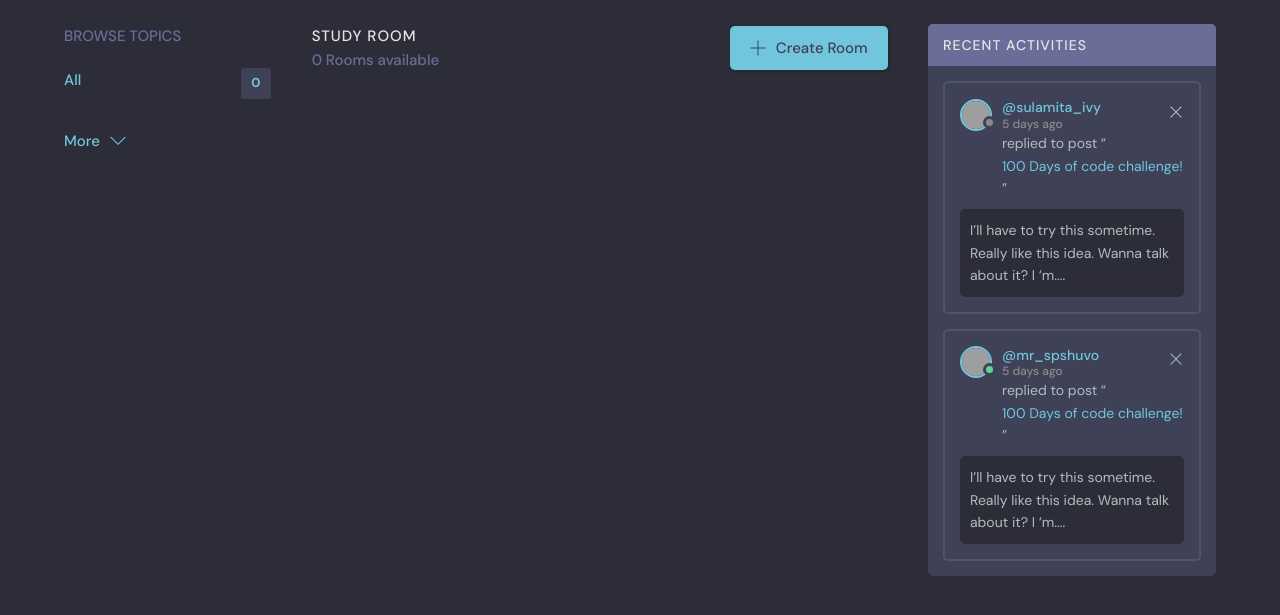
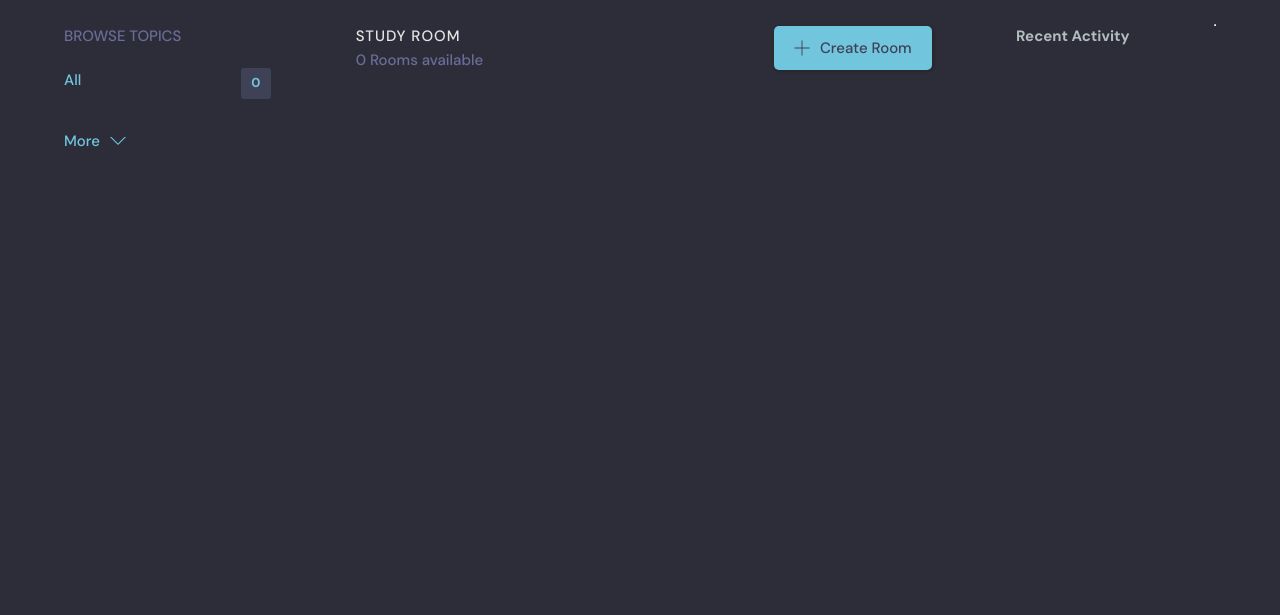
Before and after one commit to quevinrai/studybud, a Django app: page / in a window 1280 px wide. Shown: the part 76-691 px from the top of the page. Run offline with Django 4.2, Linux system fonts and the light colour scheme; data that the repository does not hold is empty; grey boxes are pictures that could not be loaded.

Commit message:
Remove code • Move to activity_component.html • Include reference to activity_component.html

```diff
--- a/base/templates/base/home.html
+++ b/base/templates/base/home.html
@@ -49,70 +49,7 @@
       <!-- Room List End -->
 
       <!-- Activities Start -->
-      <div class="activities">
-        <div class="activities__header">
-          <h2>Recent Activities</h2>
-        </div>
-        <div class="activities__box">
-          <div class="activities__boxHeader roomListRoom__header">
-            <a href="profile.html" class="roomListRoom__author">
-              <div class="avatar avatar--small">
-                <img src="https://randomuser.me/api/portraits/women/11.jpg" />
-              </div>
-              <p>
-                @sulamita_ivy
-                <span>5 days ago</span>
-              </p>
-            </a>
-            <div class="roomListRoom__actions">
-              <a href="#">
-                <svg version="1.1" xmlns="http://www.w3.org/2000/svg" width="32" height="32" viewBox="0 0 32 32">
-                  <title>remove</title>
-                  <path
-                    d="M27.314 6.019l-1.333-1.333-9.98 9.981-9.981-9.981-1.333 1.333 9.981 9.981-9.981 9.98 1.333 1.333 9.981-9.98 9.98 9.98 1.333-1.333-9.98-9.98 9.98-9.981z"
-                  ></path>
-                </svg>
-              </a>
-            </div>
-          </div>
-          <div class="activities__boxContent">
-            <p>replied to post “<a href="room.html">100 Days of code challenge!</a>”</p>
-            <div class="activities__boxRoomContent">
-              I’ll have to try this sometime. Really like this idea. Wanna talk about it? I ‘m....
-            </div>
-          </div>
-        </div>
-
-        <div class="activities__box">
-          <div class="activities__boxHeader roomListRoom__header">
-            <a href="profile.html" class="roomListRoom__author">
-              <div class="avatar avatar--small active">
-                <img src="https://randomuser.me/api/portraits/men/13.jpg" />
-              </div>
-              <p>
-                @mr_spshuvo
-                <span>5 days ago</span>
-              </p>
-            </a>
-            <div class="roomListRoom__actions">
-              <a href="#">
-                <svg version="1.1" xmlns="http://www.w3.org/2000/svg" width="32" height="32" viewBox="0 0 32 32">
-                  <title>remove</title>
-                  <path
-                    d="M27.314 6.019l-1.333-1.333-9.98 9.981-9.981-9.981-1.333 1.333 9.981 9.981-9.981 9.98 1.333 1.333 9.981-9.98 9.98 9.98 1.333-1.333-9.98-9.98 9.98-9.981z"
-                  ></path>
-                </svg>
-              </a>
-            </div>
-          </div>
-          <div class="activities__boxContent">
-            <p>replied to post “<a href="room.html">100 Days of code challenge!</a>”</p>
-            <div class="activities__boxRoomContent">
-              I’ll have to try this sometime. Really like this idea. Wanna talk about it? I ‘m....
-            </div>
-          </div>
-        </div>
-      </div>
+      {% include 'base/activity_component.html' %}
       <!-- Activities End -->
     </div>
   </main>
```
